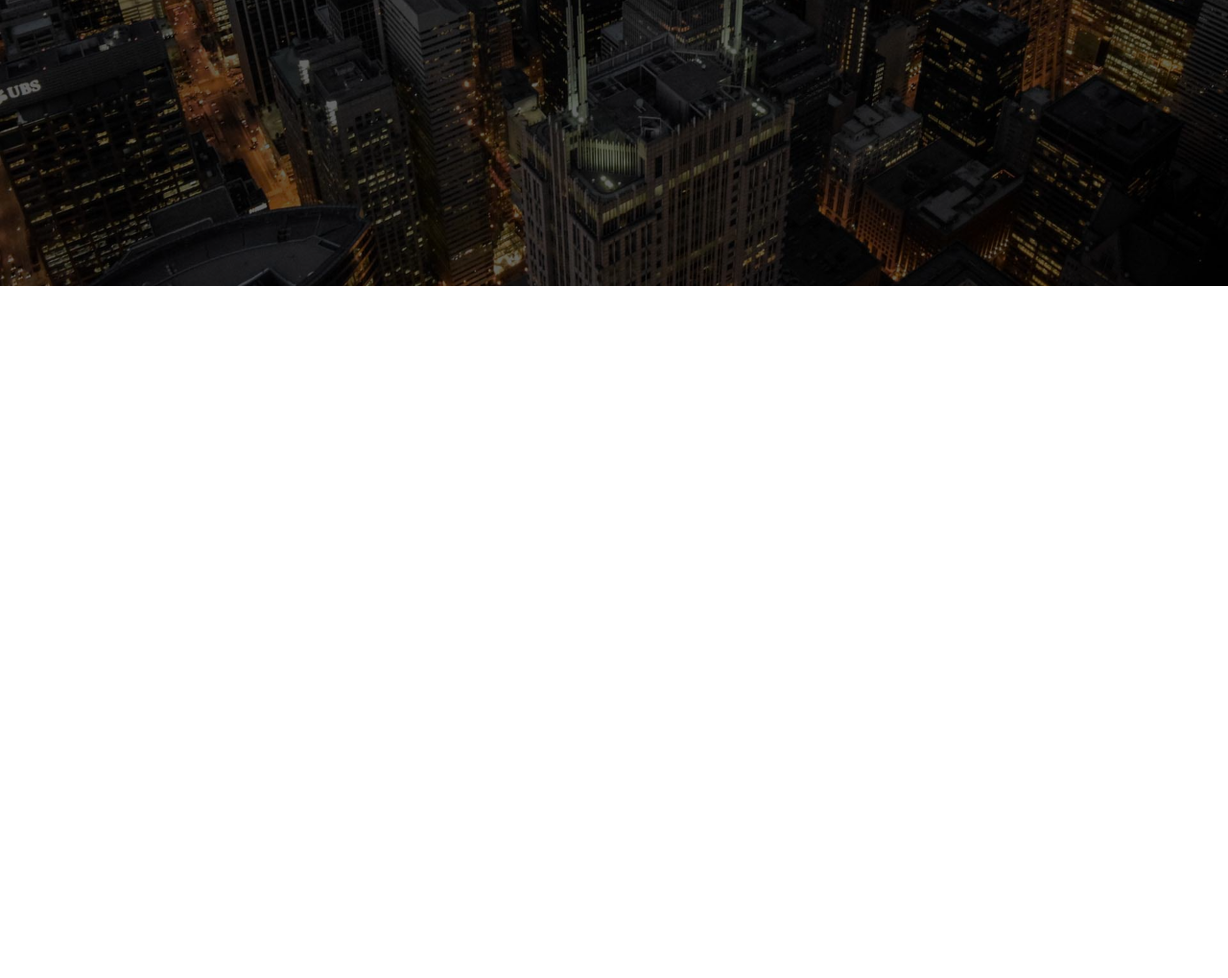
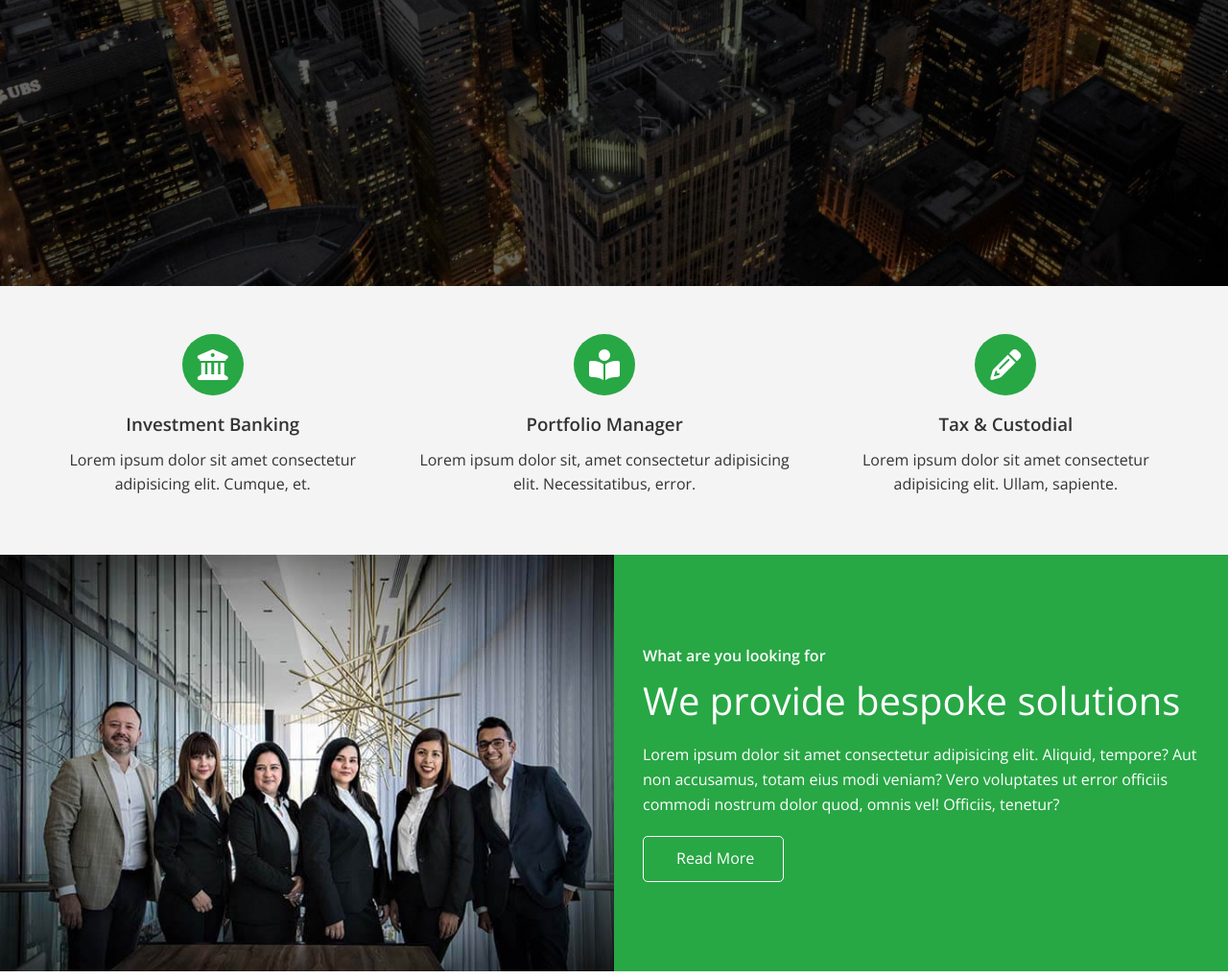
Before and after one commit to mponcardas/Modern-HTML-and-CSS, a plain HTML site: page projects/02-edgeledger/index.html in a window 1280 px wide. Shown: the part 502-1521 px from the top of the page at 96% size. Before the commit the page ends 800 px from the top, so only its background shows below. Drawn offline with nearby package versions, Linux system fonts and the light colour scheme.

Commit message:
Add about section to Edgeledger project

```diff
--- a/projects/02-edgeledger/css/style.css
+++ b/projects/02-edgeledger/css/style.css
@@ -109,3 +109,20 @@ img {
 .hero * {
 	z-index: 10;
 }
+
+/* Icons */
+.icons {
+	padding: 1.87rem;
+}
+
+.icons h3 {
+	font-weight: bold;
+}
+
+.icons i {
+	background-color: #28a745;
+	color: #fff;
+	padding: 1rem;
+	border-radius: 50%;
+	margin-bottom: 0.937rem;
+}
--- a/projects/02-edgeledger/css/utility.css
+++ b/projects/02-edgeledger/css/utility.css
@@ -22,22 +22,90 @@
 	opacity: 0.9;
 }
 
-.btn-primary {
+.btn-primary,
+.bg-primary {
+	background: #28a745;
+	color: #fff;
+}
+
+.btn-secondary,
+.bg-secondary {
 	background: #0284d0;
 	color: #fff;
 }
 
-.btn-secondary {
-	background: #28a745;
-	color: #fff;
-}
-
-.btn-dark {
+.btn-dark,
+.bg-dark {
 	background: #333;
 	color: #fff;
 }
 
-.btn-light {
+.btn-light,
+.bg-light {
 	background: #f4f4f4;
 	color: #333;
 }
+
+.btn-outline {
+	background: transparent;
+	border: 1px solid #fff;
+}
+
+/* Flex items */
+.flex-items {
+	display: flex;
+	text-align: center;
+	justify-content: center;
+	height: 100%;
+}
+
+.flex-items > div {
+	padding: 1.25rem;
+}
+
+/* Flex columns */
+.flex-column .row{
+	display: flex;
+	flex-direction: row;
+	flex-wrap: wrap;
+	width: 100%;
+}
+
+.flex-column .column {
+	display: flex;
+	flex-direction: column;
+	flex-basis: 100%;
+	flex: 1;
+}
+
+.flex-column .column .column-1,
+.flex-column .column .column-2 {
+	height: 100%;
+}
+
+.flex-column img {
+	width: 100%;
+	height: 100%;
+	object-fit: cover;
+}
+
+.flex-column .column-2 {
+	display: flex;
+	flex-direction: column;
+	align-items: flex-start;
+	justify-content: center;
+	padding: 1.875rem;
+}
+
+.flex-column h2 {
+	font-size: 2.5rem;
+	font-weight: 100;
+}
+
+.flex-column h4 {
+	margin-bottom: 0.625rem;
+}
+
+.flex-column p {
+	margin: 1.25rem 0;
+}
--- a/projects/02-edgeledger/index.html
+++ b/projects/02-edgeledger/index.html
@@ -34,5 +34,59 @@
 			<a href="#about" class="btn"><i class="fas fa-chevron-right"></i> Read More</a>
 		</div>
 	</header>
+
+	<main>
+		<!-- About: Icons -->
+		<section id="about" class="icons bg-light">
+			<div class="flex-items">
+				<div>
+					<i class="fas fa-university fa-2x"></i>
+					<div>
+						<h3>Investment Banking</h3>
+						<p>Lorem ipsum dolor sit amet consectetur adipisicing elit. Cumque, et.</p>
+					</div>
+				</div>
+
+				<div>
+					<i class="fas fa-book-reader fa-2x"></i>
+					<div>
+						<h3>Portfolio Manager</h3>
+						<p>Lorem ipsum dolor sit, amet consectetur adipisicing elit. Necessitatibus, error.</p>
+					</div>
+				</div>
+
+				<div>
+					<i class="fas fa-pencil-alt fa-2x"></i>
+					<div>
+						<h3>Tax & Custodial</h3>
+						<p>Lorem ipsum dolor sit amet consectetur adipisicing elit. Ullam, sapiente.</p>
+					</div>
+				</div>
+			</div>
+		</section>
+
+		<!-- About: Solutions -->
+		<section class="solution flex-column">
+			<div class="row">
+				<div class="column">
+					<div class="column-1">
+						<img src="img/home/people.jpg" alt="People">
+					</div>
+				</div>
+
+				<div class="column">
+					<div class="column-2 bg-primary">
+						<h4>What are you looking for</h4>
+						<h2>We provide bespoke solutions</h2>
+						<p>Lorem ipsum dolor sit amet consectetur adipisicing elit. Aliquid, tempore? Aut non accusamus, totam eius modi veniam? Vero voluptates ut error officiis commodi nostrum dolor quod, omnis vel! Officiis, tenetur?</p>
+						<a href="#" class="btn btn-outline">
+							<i class="fas fa-chevron"> </i>
+							Read More
+						</a>
+					</div>
+				</div>
+			</div>
+		</section>
+	</main>
 </body>
 </html>
```
